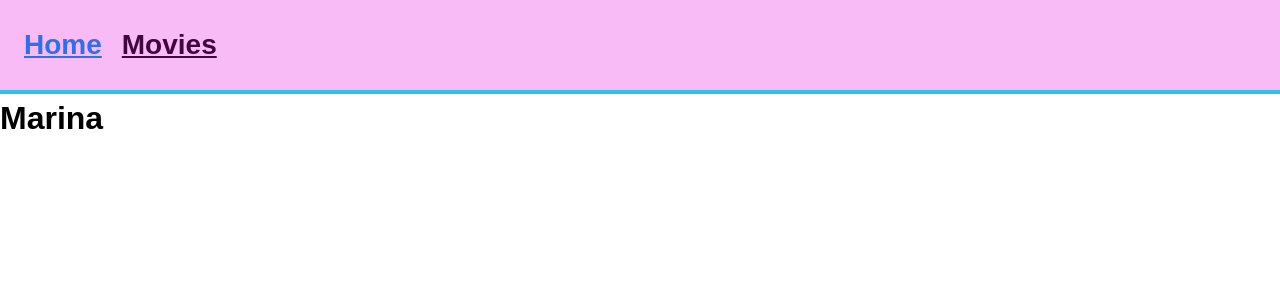
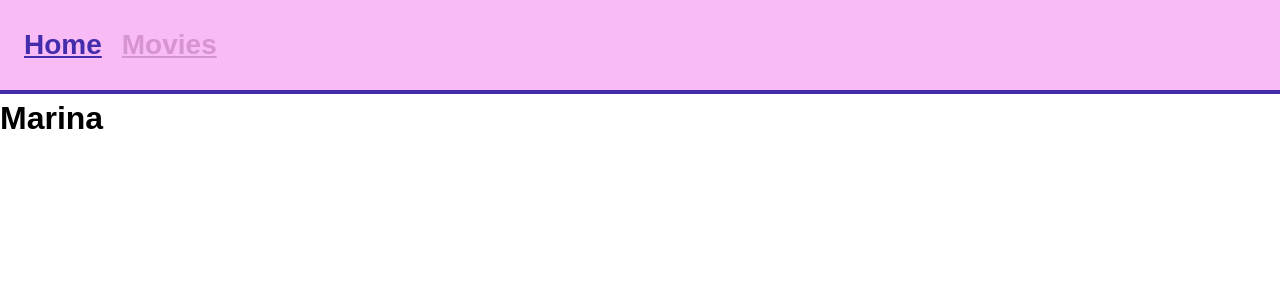
Before and after one commit to MarinaV27/goit-react-hw-05, a React app: page / in a window 1280 px wide. Shown: the top 300 px of the page. Built offline with nearby package versions, Linux system fonts and the light colour scheme; the HTML template or start-up script is replaced by a standard one.

Commit message:
change rgba tj Navigation css

```diff
--- a/src/components/Navigation/Navigation.module.css
+++ b/src/components/Navigation/Navigation.module.css
@@ -1,7 +1,7 @@
 .header {
   background-color: rgba(243, 124, 237, 0.514);
   padding: 24px;
-  border-bottom: 4px solid rgb(46, 196, 234);
+  border-bottom: 4px solid rgb(68, 45, 173);
 }
 
 .nav {
@@ -14,12 +14,12 @@
 .link {
   font-size: 28px;
   font-weight: 600;
-  color: rgb(68, 4, 63);
+  color: rgb(214, 149, 209);
 }
 .link:hover {
   color: cornflowerblue;
 }
 .active {
-  color: rgb(46, 112, 234);
+  color: rgb(68, 45, 173);
   text-decoration: underline;
 }
```
